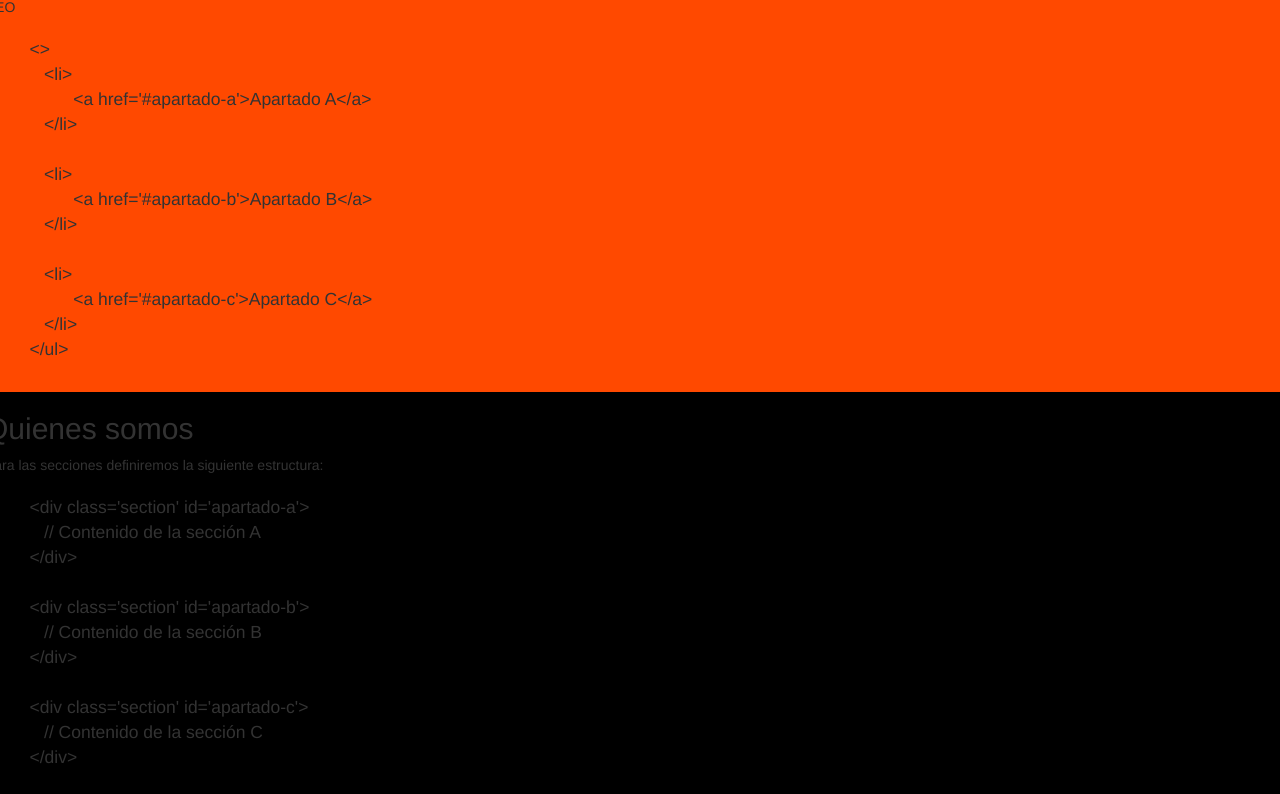
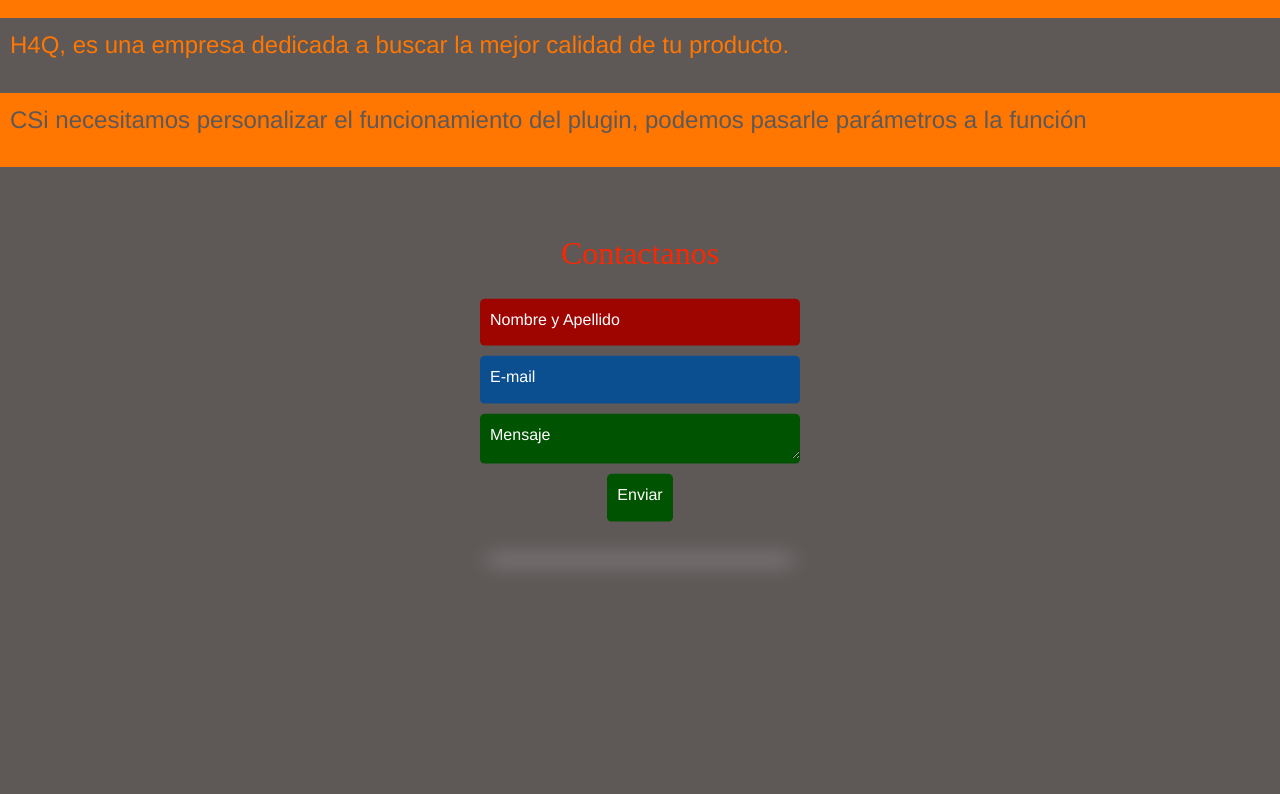
Before and after one commit to head4quality/h4q-webpage, a plain HTML site: page index.html in a window 1280 px wide. Shown: the part 516-1310 px from the top of the page. After the commit the page ends 1076 px from the top, so only its background shows below. Drawn offline with nearby package versions, Linux system fonts and the light colour scheme; files whose address does not match are found by name.

Commit message:
Continuamos trabajando para udstedes.

```diff
--- a/css/contacto.css
+++ b/css/contacto.css
@@ -55,8 +55,8 @@ body {
 }
 
 .name {
-  background-color: #DE0202;
-  border-bottom: 5px solid #DE0202;
+  background-color: #9E0400;
+  border-bottom: 5px solid #9E0400;
 }
 
 .name:hover {
@@ -82,8 +82,8 @@ body {
 }
 
 .message {
-  background-color: #FFB400;
-  border-bottom: 5px solid #FFB400;
+  background-color: #005300;
+  border-bottom: 5px solid #005300;
   overflow: hidden;
   height: 50px;
 }
@@ -97,9 +97,9 @@ body {
 .submit {
   border-radius: 5px;
   padding: 10px;
-  background-color: #FFB400;
+  background-color: #005300;
   border: none;
-  border-bottom: 5px solid #FFB400;
+  border-bottom: 5px solid #005300;
   -webkit-transition: all 0.5s ease 0s;
   -moz-transition: all 0.5s ease 0s;
   transition: all 0.5s ease 0s;
--- a/css/main.css
+++ b/css/main.css
@@ -4,16 +4,16 @@ nav .link-post {padding-top: 5px}               /*h4q*/
 .navbar {margin-bottom:0}
 
 .container.container-nav {padding:0}
-.container .menu-onepage {background:#000000; border:none;opacity:0.9}
+.container .menu-onepage {background:#000000; border:none;opacity:0.9; margin:0 auto; width: 600px}
 #onepage-nav li a {font-size:17px; color:#FC2700} /* Color de las historias del menu*/
 #onepage-nav li a:hover, #onepage-nav li.active a, #onepage-nav li.current a {background:#F0F5FA}/* Color del slider del menu*/
 
-#onepage-servicio {background: #FF4900}
-#onepage-secciones {background: #000000}		/* Color de las secciones*/
-#onepage-adv-script {background: #FF4900}
+#onepage-servicio {background: #FF7600}
+#onepage-secciones {background: #5E5857}		/* Color de las secciones*/
+#onepage-adv-script {background: #FF7600}
 
 .container .section {padding:100px 60px; border-top:0px solid #fff}
-.container .section p {font-size:30px; color:#FFF;}
+.container .section p {font-size:30px; color:#FC2700;}
 .container .section p .html-code {color:#FC2700}
 .container .section ul {list-style: none}
 .container .section h2 {font-size:55px; color:#FF0000;text-shadow: 3px 0px 5px rgba(150, 150, 150, 1); margin:0}/* Color de letras de titulo de seccion*/
--- a/css/responsiveSlider.css
+++ b/css/responsiveSlider.css
@@ -70,7 +70,7 @@ body {
 .my-theme-pagination {
   margin: 20px 0;
   text-align: center;
-  background: #000
+  background: #5E5857
 }
 .my-theme-pagination .atd-slideshow-pagination-btn {
   width: 24px;
--- a/index.html
+++ b/index.html
@@ -17,7 +17,7 @@
       <script src="https://oss.maxcdn.com/libs/html5shiv/3.7.0/html5shiv.js"></script>
       <script src="https://oss.maxcdn.com/libs/respond.js/1.4.2/respond.min.js"></script>
   </head>
-  <body style="background:#000000">
+  <body style="background:#5E5857">
 
 <!-- Responsive slider -->
 
@@ -61,7 +61,7 @@
 		<div class="collapse navbar-collapse" id="bs-example-navbar-collapse-1">
 		  <ul id="onepage-nav" class="nav navbar-nav">
 			<li><a href="#another-slideshow">Inicio</a></li>
-			<li><a href="#onepage-servicio">Servicio</a></li>
+			<li><a href="#onepage-servicio">Servicios</a></li>
 			<li><a href="#onepage-secciones">Quienes somos</a></li>
 			<li><a href="#onepage-adv-script">Contacto</a></li>
 		  </ul>
@@ -71,80 +71,45 @@
 	</div>
 	<!-- /jQUERY NAV BAR -->
 
-	  <div class="row" style="background:#FF4900">
+	  <div class="row" style="background:#FF7600">
         <div id="onepage-servicio" class="section">
-			<h2>Que hacemos</h2>
-			<p>CEO</p>
 			<blockquote>
 			<p>
-			&nbsp;&nbsp;&nbsp; <span class="html-code">&lt;&gt;</span> <br/>
-			&nbsp;&nbsp;&nbsp;&nbsp;&nbsp;&nbsp; <span class="html-code">&lt;li&gt;</span><br/>
-			&nbsp;&nbsp;&nbsp;&nbsp;&nbsp;&nbsp;&nbsp;&nbsp;&nbsp;&nbsp;&nbsp;&nbsp; <span class="html-code">&lt;a href='#apartado-a'&gt;</span>Apartado A<span class="html-code">&lt;/a&gt;</span><br/>
-			&nbsp;&nbsp;&nbsp;&nbsp;&nbsp;&nbsp; <span class="html-code">&lt;/li&gt;</span> <br/><br/>
-
-			&nbsp;&nbsp;&nbsp;&nbsp;&nbsp;&nbsp; <span class="html-code">&lt;li&gt;</span><br/>
-			&nbsp;&nbsp;&nbsp;&nbsp;&nbsp;&nbsp;&nbsp;&nbsp;&nbsp;&nbsp;&nbsp;&nbsp; <span class="html-code">&lt;a href='#apartado-b'&gt;</span>Apartado B<span class="html-code">&lt;/a&gt;</span><br/>
-			&nbsp;&nbsp;&nbsp;&nbsp;&nbsp;&nbsp; <span class="html-code">&lt;/li&gt;</span> <br/><br/>
-
-			&nbsp;&nbsp;&nbsp;&nbsp;&nbsp;&nbsp; <span class="html-code">&lt;li&gt;</span><br/>
-			&nbsp;&nbsp;&nbsp;&nbsp;&nbsp;&nbsp;&nbsp;&nbsp;&nbsp;&nbsp;&nbsp;&nbsp; <span class="html-code">&lt;a href='#apartado-c'&gt;</span>Apartado C<span class="html-code">&lt;/a&gt;</span><br/>
-			&nbsp;&nbsp;&nbsp;&nbsp;&nbsp;&nbsp; <span class="html-code">&lt;/li&gt; </span><br/>
-			&nbsp;&nbsp;&nbsp; <span class="html-code">&lt;/ul&gt;</span>
+			<font color="#5E5857" size="5">Calidad no es lo que tu das, es lo que el cliente recibe.</font>
 			</p>
 			</blockquote>
         </div>
       </div>
 
-	  <div class="row" style="background:#000000">
+	  <div class="row" style="background:#5E5857">
         <div id="onepage-secciones" class="section">
-			<h2>Quienes somos</h2>
-			<p>Para las secciones definiremos la siguiente estructura:</p>
 			<blockquote>
-			<p>
-			&nbsp;&nbsp;&nbsp; <span class="html-code">&lt;div class='section' id='apartado-a'&gt;</span> <br/>
-			&nbsp;&nbsp;&nbsp;&nbsp;&nbsp;&nbsp; // Contenido de la sección A<br/>
-			&nbsp;&nbsp;&nbsp; <span class="html-code">&lt;/div&gt;</span><br/><br/>
-
-			&nbsp;&nbsp;&nbsp; <span class="html-code">&lt;div class='section' id='apartado-b'&gt;</span> <br/>
-			&nbsp;&nbsp;&nbsp;&nbsp;&nbsp;&nbsp; // Contenido de la sección B<br/>
-			&nbsp;&nbsp;&nbsp; <span class="html-code">&lt;/div&gt;</span><br/><br/>
-
-			&nbsp;&nbsp;&nbsp; <span class="html-code">&lt;div class='section' id='apartado-c'&gt;</span> <br/>
-			&nbsp;&nbsp;&nbsp;&nbsp;&nbsp;&nbsp; // Contenido de la sección C<br/>
-			&nbsp;&nbsp;&nbsp; <span class="html-code">&lt;/div&gt;</span>
-			</p>
+				<p>
+					<font color="#FF7600" size="5">H4Q, es una empresa dedicada a buscar la mejor calidad de tu producto.</font>
+				</p>
 			</blockquote>
         </div>
       </div>
 
-	  <div class="row" style="background:#FF4900">
+	  <div class="row" style="background:#FF7600">
         <div id="onepage-adv-script" class="section">
-			<h2>Contacto</h2>
-			<p>Si necesitamos personalizar el funcionamiento del plugin, podemos pasarle parámetros a la función:</p>
 			<blockquote>
-			<p>
-			&nbsp;&nbsp;&nbsp; $(document).ready(function() {<br/>
-			&nbsp;&nbsp;&nbsp;&nbsp;&nbsp;&nbsp; $('#nav').onePageNav({<br/>
-			&nbsp;&nbsp;&nbsp;&nbsp;&nbsp;&nbsp;&nbsp;&nbsp;&nbsp; nombre_parámetro: valor_entero ,<br/>
-			&nbsp;&nbsp;&nbsp;&nbsp;&nbsp;&nbsp;&nbsp;&nbsp;&nbsp; nombre_parámetro: 'valor_string' ,<br/>
-			&nbsp;&nbsp;&nbsp;&nbsp;&nbsp;&nbsp;&nbsp;&nbsp;&nbsp; ...<br/>
-			&nbsp;&nbsp;&nbsp;&nbsp;&nbsp;&nbsp;&nbsp;&nbsp;&nbsp; nombre_parámetro: valor<br/>
-			&nbsp;&nbsp;&nbsp;&nbsp;&nbsp;&nbsp; });<br/>
-			&nbsp;&nbsp;&nbsp; });
-			</p>
+				<p>
+					<font color="#5E5857" size="5">CSi necesitamos personalizar el funcionamiento del plugin, podemos pasarle parámetros a la función</font>
+				</p>
 			</blockquote>
         </div>
       </div>
 
       <div class="wrapper">
     <div class="title">
-      Contact Form
+      Contactanos
     </div>
-    <form class="form">
-      <input type="text" class="name field-in font" placeholder="Your Name"/>
-      <input type="text" class="email field-in font" placeholder="Email"/>
-      <textarea class="message field-in font" placeholder="Message"></textarea>
-      <button class="submit font" href="#">Submit</button>
+    <form class="form" method="POST" action="mailto:andrelovaninetti@gmail.com">
+      <input type="text" class="name field-in font" placeholder="Nombre y Apellido"/>
+      <input type="text" class="email field-in font" placeholder="E-mail"/>
+      <textarea class="message field-in font" placeholder="Mensaje"></textarea>
+      <button class="submit font" href="#">Enviar</button>
     </form>
     <div class="shadow"></div>
   </div>
```
Also changed, not shown: css/bootstrap.min.css.
